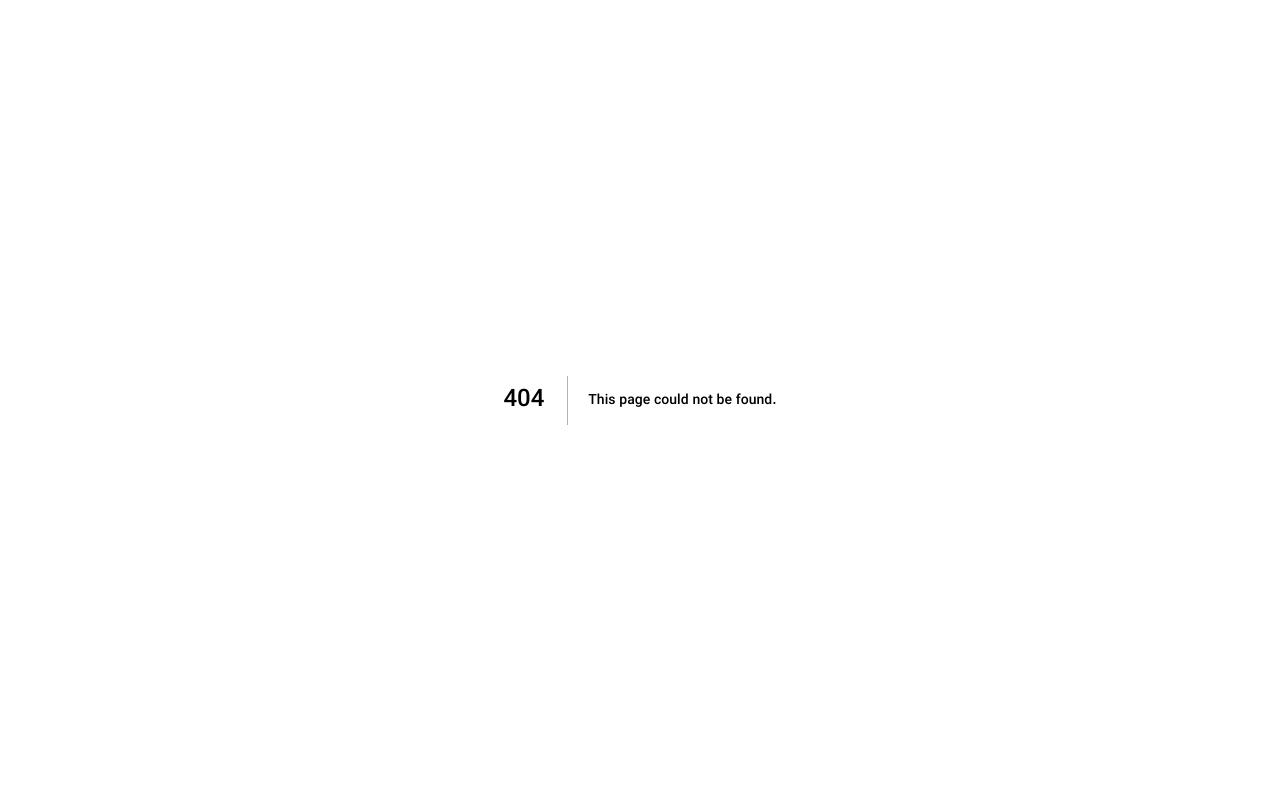
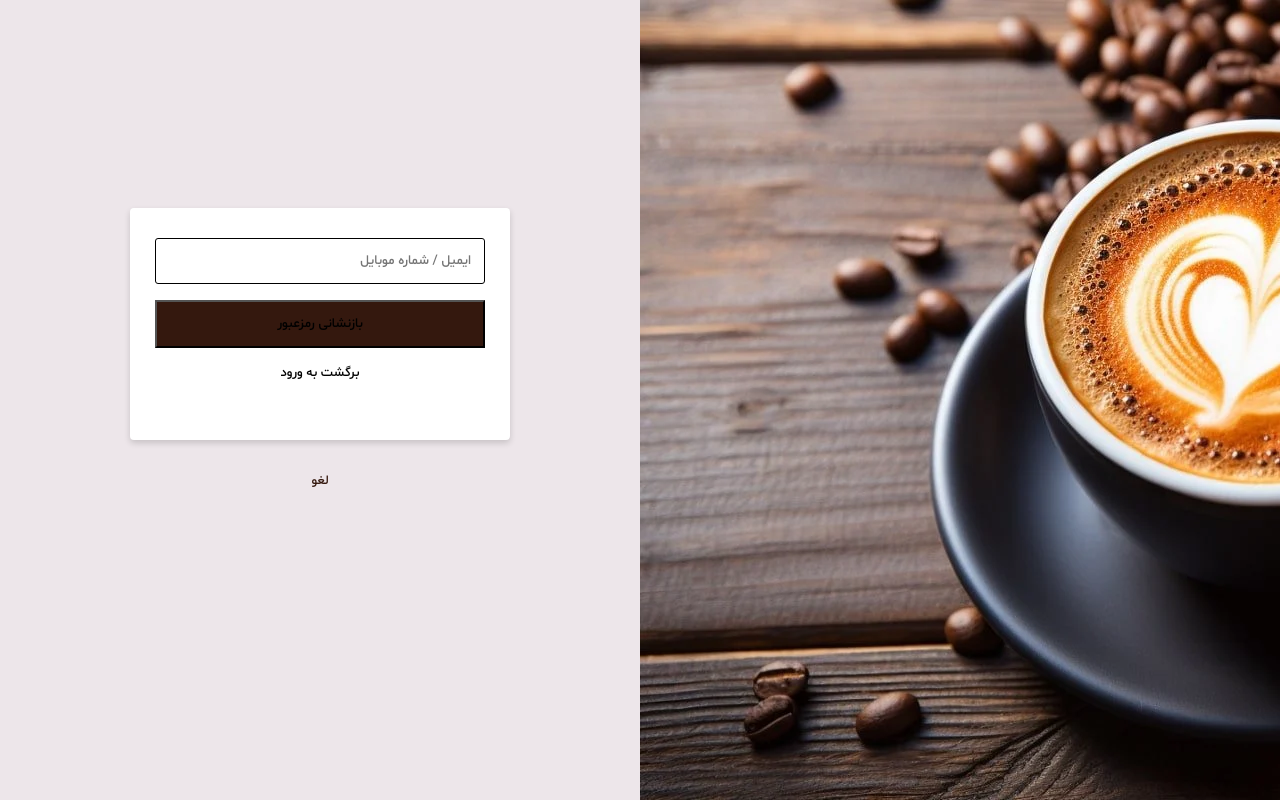
Before and after one commit to Bahinkor/set-coffee, a Next.js app: page /forget-password in a window 1280 px wide. Before the commit this address had no page. Built offline with nearby package versions, Linux system fonts and the light colour scheme.

Commit message:
Development forget password page

```diff
--- /dev/null
+++ b/src/app/forget-password/page.js
@@ -0,0 +1,41 @@
+import React from "react";
+import Image from "next/image";
+import styles from "@/styles/forget-password.module.css";
+import Link from "next/link";
+
+const ForgotPassword = () => {
+    return (
+        <>
+            <div className={styles.forgot_password}>
+                <div data-aos="fade-up" className={styles.bg}>
+                    <div className={styles.form}>
+                        <input
+                            className={styles.input}
+                            type="text"
+                            placeholder="ایمیل / شماره موبایل"
+                        />
+                        <button style={{marginTop: "1rem"}} className={styles.btn}>
+                            بازنشانی رمزعبور
+                        </button>
+                        <Link href={"/login-register"} className={styles.back_to_login}>
+                            برگشت به ورود
+                        </Link>
+                    </div>
+                    <Link href={"/login-register"} className={styles.redirect_to_home}>
+                        لغو
+                    </Link>
+                </div>
+                <section>
+                    <Image
+                        src="/images/login-form-image.webp"
+                        alt="Coffee Bg"
+                        width="1200"
+                        height="800"
+                    />
+                </section>
+            </div>
+        </>
+    );
+};
+
+export default ForgotPassword;
--- /dev/null
+++ b/src/styles/forget-password.module.css
@@ -0,0 +1,67 @@
+.forgot_password {
+  z-index: 999;
+  height: 100vh;
+  overflow: hidden;
+  width: 100%;
+  background: linear-gradient(rgb(237, 230, 234), rgb(237, 230, 234));
+  background-size: cover;
+  background-attachment: fixed;
+  display: flex;
+}
+
+.bg {
+  width: 50%;
+}
+
+.forgot_password section {
+  width: 50%;
+  height: 100%;
+  background-color: rgb(52, 24, 14);
+}
+
+.btn {
+  padding: 0.8rem;
+  cursor: pointer;
+  font-family: shabnam;
+  background-color: rgb(52, 24, 14);
+}
+
+.form {
+  display: grid;
+  background-color: white;
+  padding: 10px 25px;
+  width: 380px;
+  font-family: shabnam;
+  margin: 13rem auto 2rem;
+  border-radius: 4px;
+  box-shadow: 0px 3px 6px 0px rgba(0, 0, 0, 0.16);
+  text-align: center;
+  color: black;
+}
+
+.input {
+  font-family: shabnam;
+  padding: 13px;
+  background-color: white;
+  color: black;
+  border-radius: 3px;
+  border: 1px solid black;
+  direction: rtl;
+  margin-top: 20px;
+}
+.back_to_login {
+  font-size: 13px;
+  cursor: pointer;
+  text-align: center;
+  margin-top: 1rem;
+  margin-bottom: 3rem;
+}
+.redirect_to_home {
+  display: block;
+  width: max-content;
+  margin: 0 auto;
+  font-family: shabnam;
+  cursor: pointer;
+  font-size: 13px;
+  color: rgb(52, 24, 14);
+}
```
